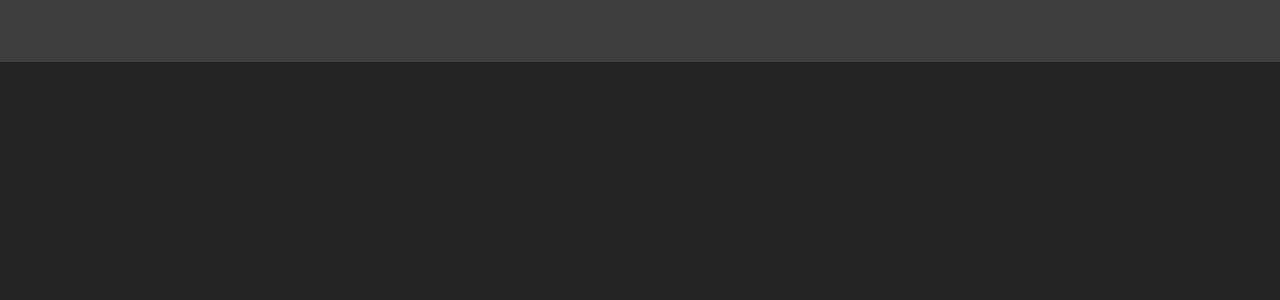
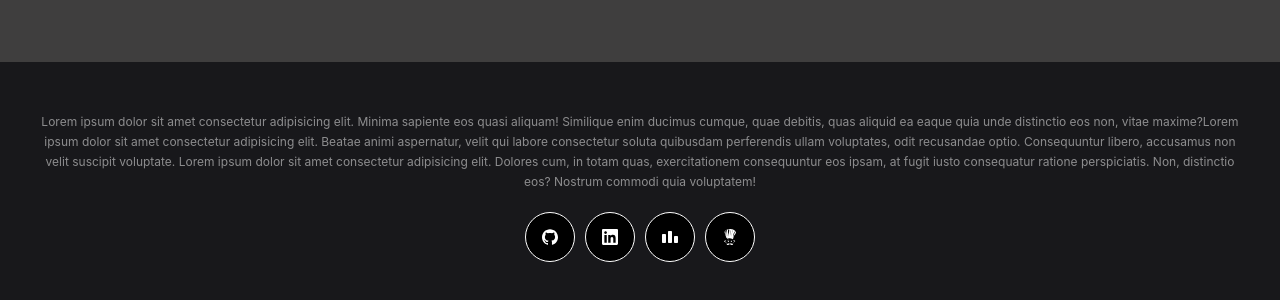
Before and after one commit to Kota-Gang/SQUAD, a React (Vite) app in the folder client/: page /squadaccountemailverification in a window 1280 px wide. Shown: the part 738-1038 px from the top of the page. Before the commit the page ends 800 px from the top, so only its background shows below. Built offline with nearby package versions, Linux system fonts and the light colour scheme.

Commit message:
Add Footer

```diff
--- a/client/src/App.jsx
+++ b/client/src/App.jsx
@@ -2,6 +2,7 @@ import React from 'react'
 import { BrowserRouter, Routes, Route } from "react-router-dom"
 import Home from './Pages/Home/Home'
 import EmailVerification from "./Pages/Authenctication/emailVerification"
+import Footer from './Components/Footer/Footer'
 
 function App() {
   return (
@@ -11,6 +12,7 @@ function App() {
         <Route path="/squadaccountemailverification" element={<EmailVerification/>}></Route>
         <Route path="/meet?id" element={<Home/>}></Route>
       </Routes>
+      <Footer/>
     </BrowserRouter>
   )
 }
--- a/client/src/Components/Footer/Footer.jsx
+++ b/client/src/Components/Footer/Footer.jsx
@@ -0,0 +1,30 @@
+import React from 'react'
+import './styles.scss'
+import {SiGithub,SiCodechef,SiCodeforces,SiLinkedin} from 'react-icons/si'
+
+const Footer = () => {
+  return (
+    <footer className="footer">
+                <div className="infoText">
+                    Lorem ipsum dolor sit amet consectetur adipisicing elit. Minima sapiente eos quasi aliquam! Similique enim ducimus cumque, quae debitis, quas aliquid ea eaque quia unde distinctio eos non, vitae maxime?Lorem ipsum dolor sit amet consectetur adipisicing elit. Beatae animi aspernatur, velit qui labore consectetur soluta quibusdam perferendis ullam voluptates, odit recusandae optio. Consequuntur libero, accusamus non velit suscipit voluptate. Lorem ipsum dolor sit amet consectetur adipisicing elit. Dolores cum, in totam quas, exercitationem consequuntur eos ipsam, at fugit iusto consequatur ratione perspiciatis. Non, distinctio eos? Nostrum commodi quia voluptatem!
+                </div>
+
+                <div className="socialIcons">
+                    <span className="icon">
+                        <SiGithub />
+                    </span>
+                    <span className="icon">
+                        <SiLinkedin />
+                    </span>
+                    <span className="icon">
+                        <SiCodeforces />
+                    </span>
+                    <span className="icon">
+                        <SiCodechef />
+                    </span>
+                </div>
+        </footer>
+  )
+}
+
+export default Footer
--- a/client/src/Components/Footer/styles.scss
+++ b/client/src/Components/Footer/styles.scss
@@ -0,0 +1,44 @@
+@import "../../mixins.scss";
+.footer {
+    background-color: var(--black2);
+    padding: 50px 0;
+    color: white;
+    position: relative;
+    align-items: center;
+    display: flex;
+    flex-direction: column;
+    .infoText {
+        font-size: 12px;
+        line-height: 20px;
+        opacity: 0.5;
+        text-align: center;
+        max-width: 95%;
+        margin: 0 0 20px 0;
+        @include md {
+            font-size: 14px;
+            margin-bottom: 30px;
+        }
+    }
+    .socialIcons {
+        display: flex;
+        align-items: center;
+        justify-content: center;
+        gap: 10px;
+        .icon {
+            width: 50px;
+            height: 50px;
+            border-radius: 50%;
+            background-color: var(--black);
+            display: flex;
+            align-items: center;
+            justify-content: center;
+            border: 1px solid;
+            cursor: pointer;
+            transition: all ease 0.3s;
+            &:hover {
+                box-shadow: 0 0 1rem var(--dark);
+                color: var(--dark);
+            }
+        }
+    }
+}
```
